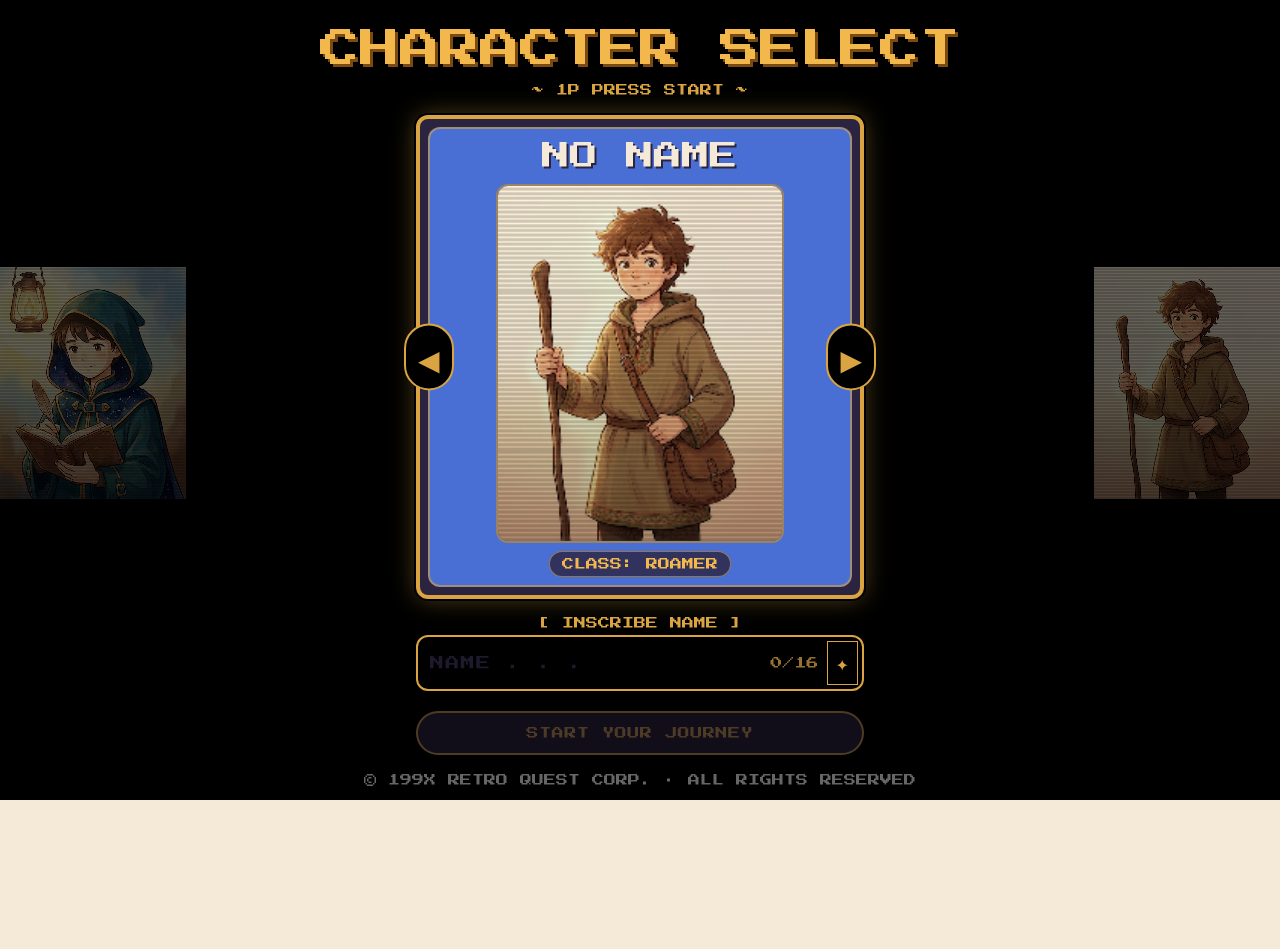
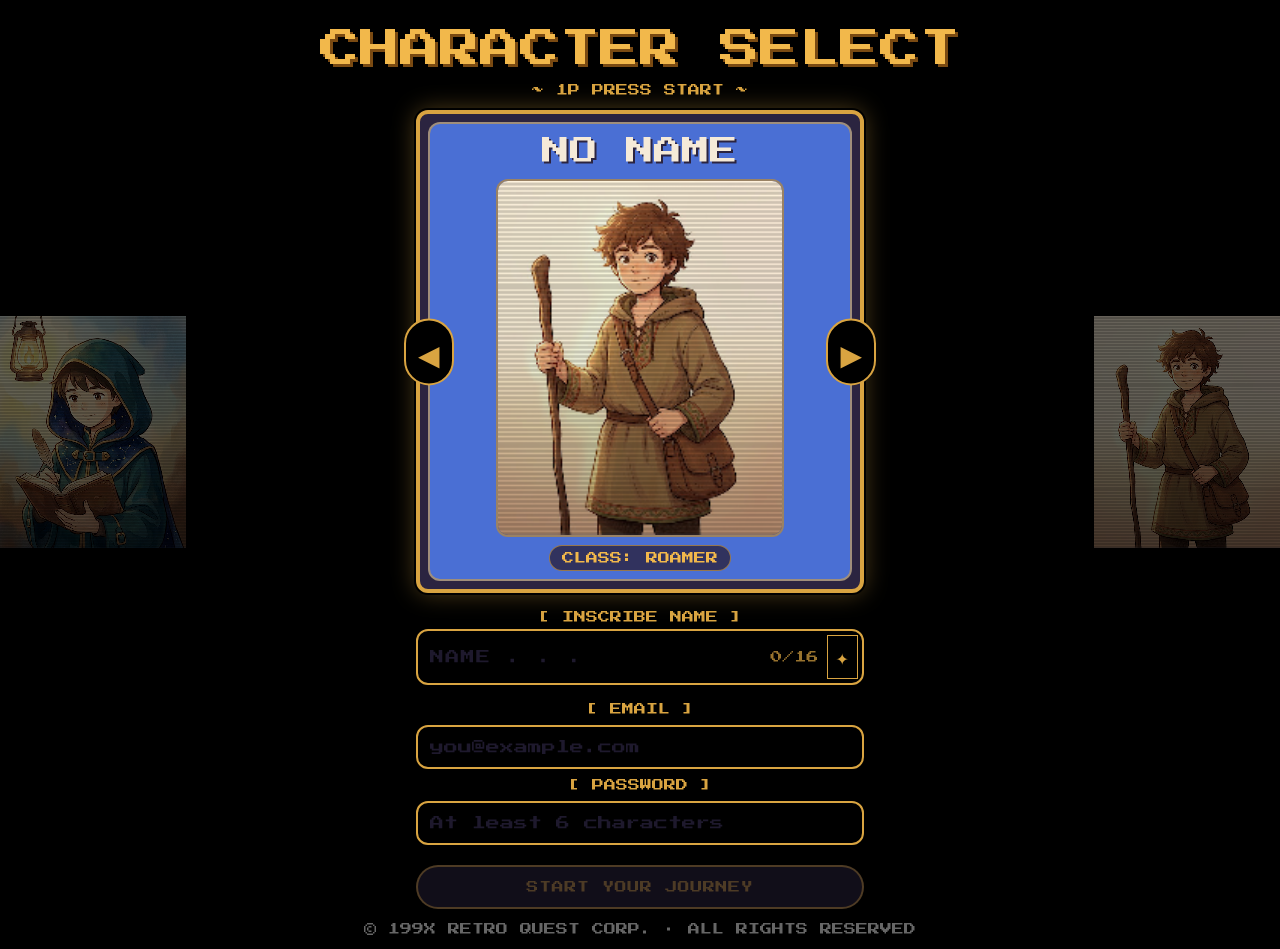
Before and after one commit to Asmi611/life-rpg, a Next.js app: page /select-character in a window 1280 px wide. Before the commit the page ends 800 px from the top, so only its background shows below. Built offline with nearby package versions, Linux system fonts and the light colour scheme; no server answers.

Commit message:
fix: quest hotspot mapping, null-description crash, and auth flag regression

```diff
--- a/app/(game)/quest/[id]/page.jsx
+++ b/app/(game)/quest/[id]/page.jsx
@@ -11,7 +11,7 @@ import { apiFetch } from "@/lib/client/apiFetch";
 // Phase 5 feature flag — flip to false once GET /api/quests, PATCH /api/quests/:id,
 // and POST /api/quests/:id/complete are confirmed live. While true, this screen
 // behaves exactly like the Phase 2 mock (local state only, no network calls).
-const USE_MOCK_AUTH = true;
+const USE_MOCK_AUTH = false;
 
 
 // Retro pixel quest screen — same intentional style exception (dark bg, gold pixel
@@ -30,6 +30,9 @@ const LOCKED = (bright) =>
 // The contract's description for NPC quests is already a full sentence ("The Librarian
 // wants you to read."), so only add the "[npc] wants you to" prefix when it's missing.
 function buildQuote(quest) {
+  if (!quest.description) {
+    return `\u201C${quest.title}\u201D`;
+  }
   const desc = quest.description.replace(/\.$/, "");
   if (!quest.npcName || desc.toLowerCase().includes(quest.npcName.toLowerCase())) {
     return `\u201C${desc}.\u201D`;
--- a/app/(game)/select-character/page.jsx
+++ b/app/(game)/select-character/page.jsx
@@ -8,7 +8,7 @@ import { supabase } from "@/lib/client/supabaseClient";
 // Phase 4 feature flag — flip to false once Supabase auth + POST /api/character
 // are confirmed live (see .env.local + team sync point). While true, "Start Your
 // Journey" behaves exactly like the Phase 2 mock (sessionStorage only, no network).
-const USE_MOCK_AUTH = true;
+const USE_MOCK_AUTH = false;
 
 // Style exception: this screen intentionally uses the retro pixel-art look from
 // docs/references/ (dark background, amber/gold frame, bright panel blue) — an
--- a/app/(game)/village/page.jsx
+++ b/app/(game)/village/page.jsx
@@ -632,7 +632,12 @@ const villageImage = VILLAGE_IMAGES[tier];
         const res = await apiFetch("/api/quests");
         const data = await res.json();
         if (!res.ok) throw new Error(data.error ?? "Failed to load quests");
-        if (!cancelled) setQuests(data.quests);
+        if (!cancelled) {
+          const fixed = data.quests.map((q) =>
+            q.hotspot ? q : { ...q, hotspot: CATEGORY_TO_HOTSPOT[q.category] }
+          );
+          setQuests(fixed);
+        }
       } catch (err) {
         if (!cancelled) setQuestsError(err.message);
       } finally {
```
